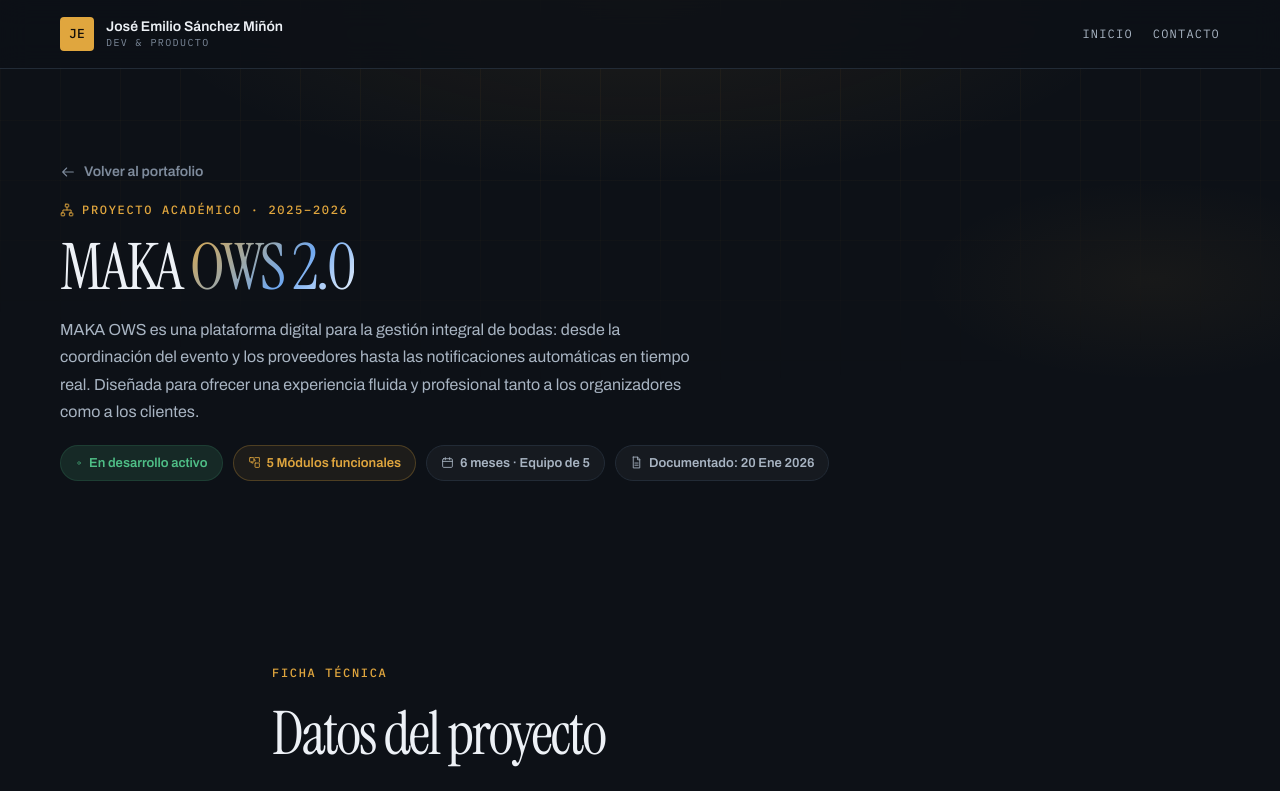
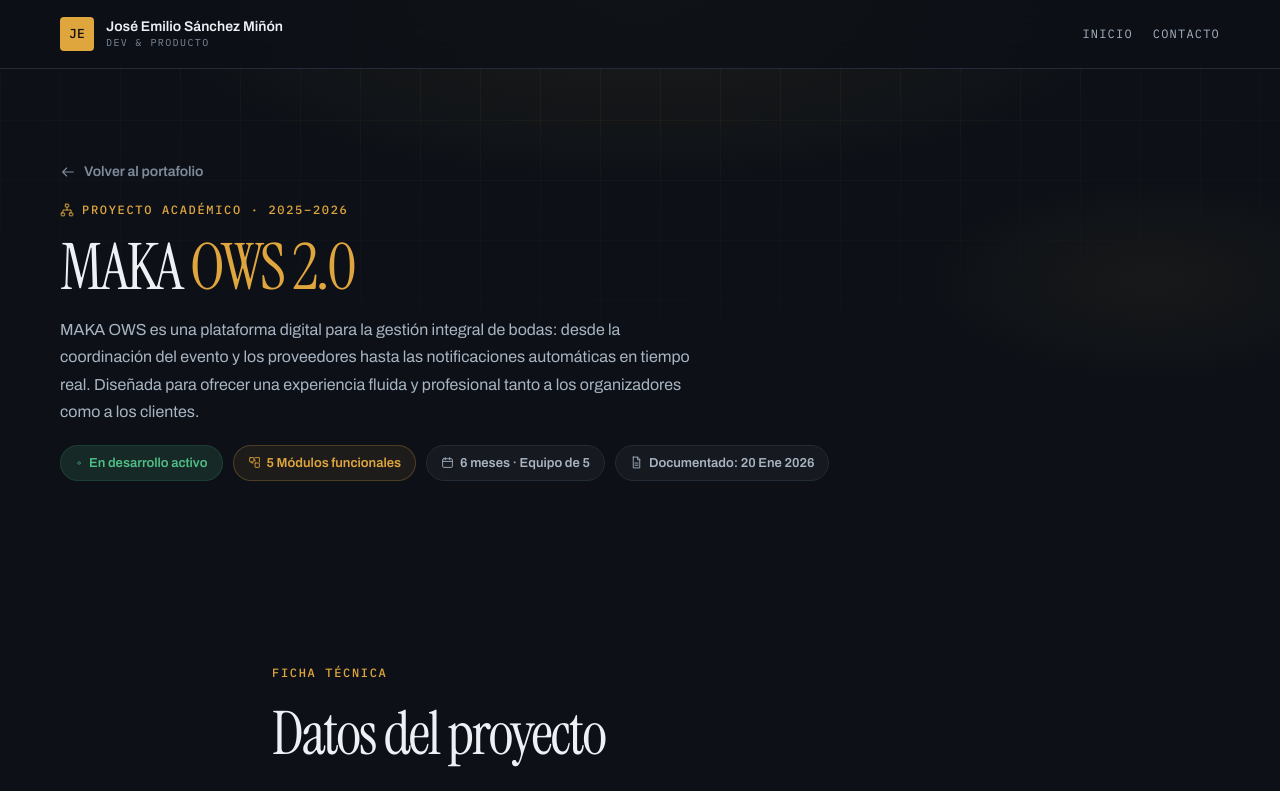
Before and after one commit to Jos3mi14/Jos3mi14.github.io, a React (Vite) app: page /projects/maka-ows in a window 1280 px wide. Shown: the top 791 px of the page. Built offline with nearby package versions, Linux system fonts and the light colour scheme.

Commit message:
design: aplica el acento solido en el titulo de MAKA OWS
- se retira el degradado sobre el texto, que era invisible en modo de alto contraste

```diff
--- a/src/pages/MakaOws.css
+++ b/src/pages/MakaOws.css
@@ -66,15 +66,7 @@
   font-size: clamp(36px, 5vw, 64px);
 }
 .page-hero-content h1 .highlight-text {
-  background: linear-gradient(
-    135deg,
-    var(--accent) 0%,
-    var(--accent-2) 60%,
-    #fff 100%
-  );
-  -webkit-background-clip: text;
-  -webkit-text-fill-color: transparent;
-  background-clip: text;
+  color: var(--accent);
 }
 .hero-badges {
   display: flex;
```
